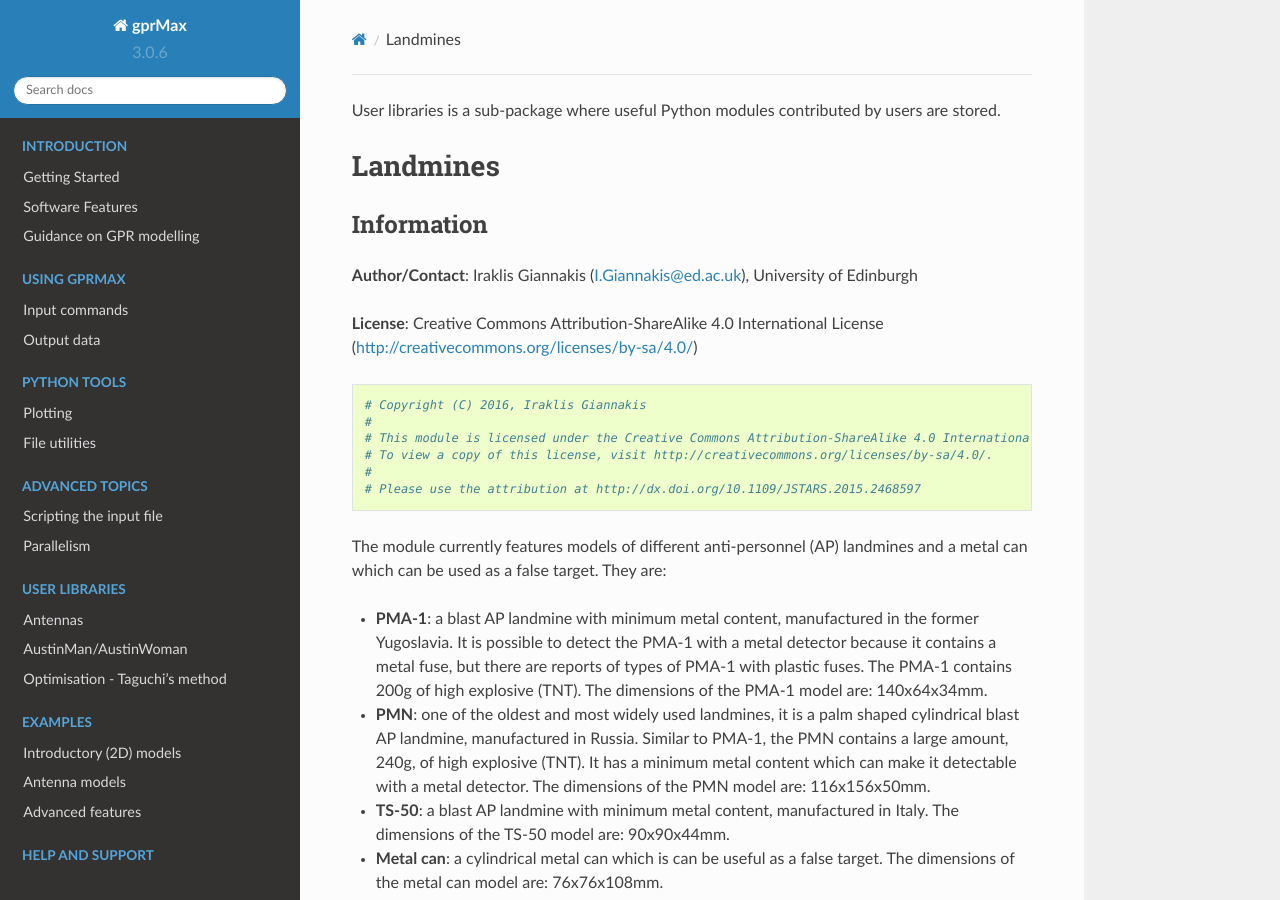
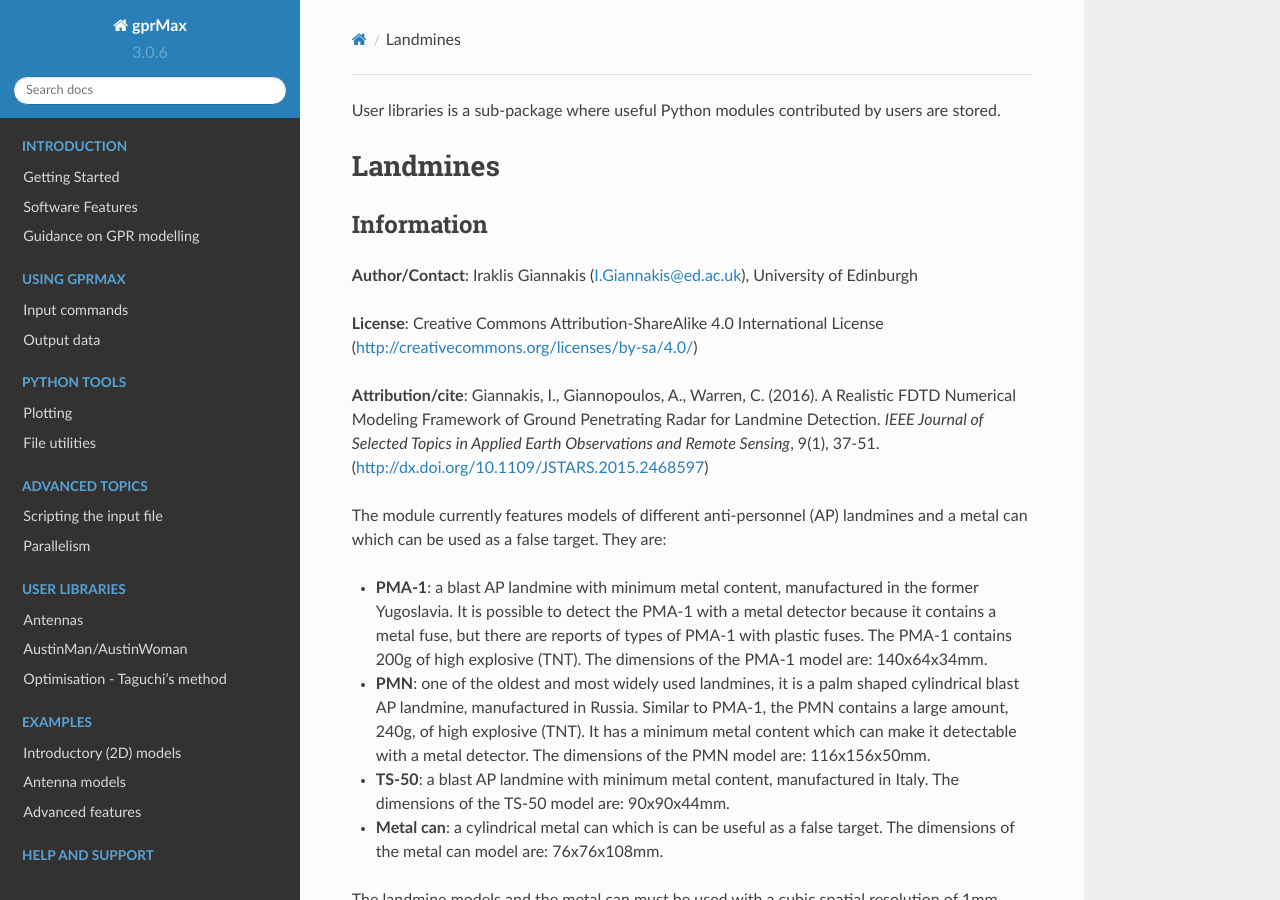
Before and after one commit to gprMax/gprMax, a Sphinx documentation site: the page built from docs/source/user_libs_landmines.rst, in a window 1280 px wide and 900 px high. Built offline with Sphinx 7.4.7 and the Read the Docs theme 2.0.0, drawn with Linux system fonts in a browser that asks for light colours.

Commit message:
Updated attribution text.

```diff
--- a/docs/source/user_libs_landmines.rst
+++ b/docs/source/user_libs_landmines.rst
@@ -11,14 +11,7 @@ Information
 
 **License**: Creative Commons Attribution-ShareAlike 4.0 International License (http://creativecommons.org/licenses/by-sa/4.0/)
 
-.. code-block:: python
-
-    # Copyright (C) 2016, Iraklis Giannakis
-    #
-    # This module is licensed under the Creative Commons Attribution-ShareAlike 4.0 International License.
-    # To view a copy of this license, visit http://creativecommons.org/licenses/by-sa/4.0/.
-    #
-    # Please use the attribution at http://dx.doi.org/10.1109/JSTARS.2015.2468597
+**Attribution/cite**: Giannakis, I., Giannopoulos, A., Warren, C. (2016). A Realistic FDTD Numerical Modeling Framework of Ground Penetrating Radar for Landmine Detection. *IEEE Journal of Selected Topics in Applied Earth Observations and Remote Sensing*, 9(1), 37-51. (http://dx.doi.org/10.1109/JSTARS.2015.2468597)
 
 The module currently features models of different anti-personnel (AP) landmines and a metal can which can be used as a false target. They are:
 
```
Also changed, not shown: docs/source/user_libs_antennas.rst (+1 -8 lines), docs/source/user_libs_austinman.rst (+1 -6 lines), docs/source/user_libs_opt_taguchi.rst (+1 -8 lines).
